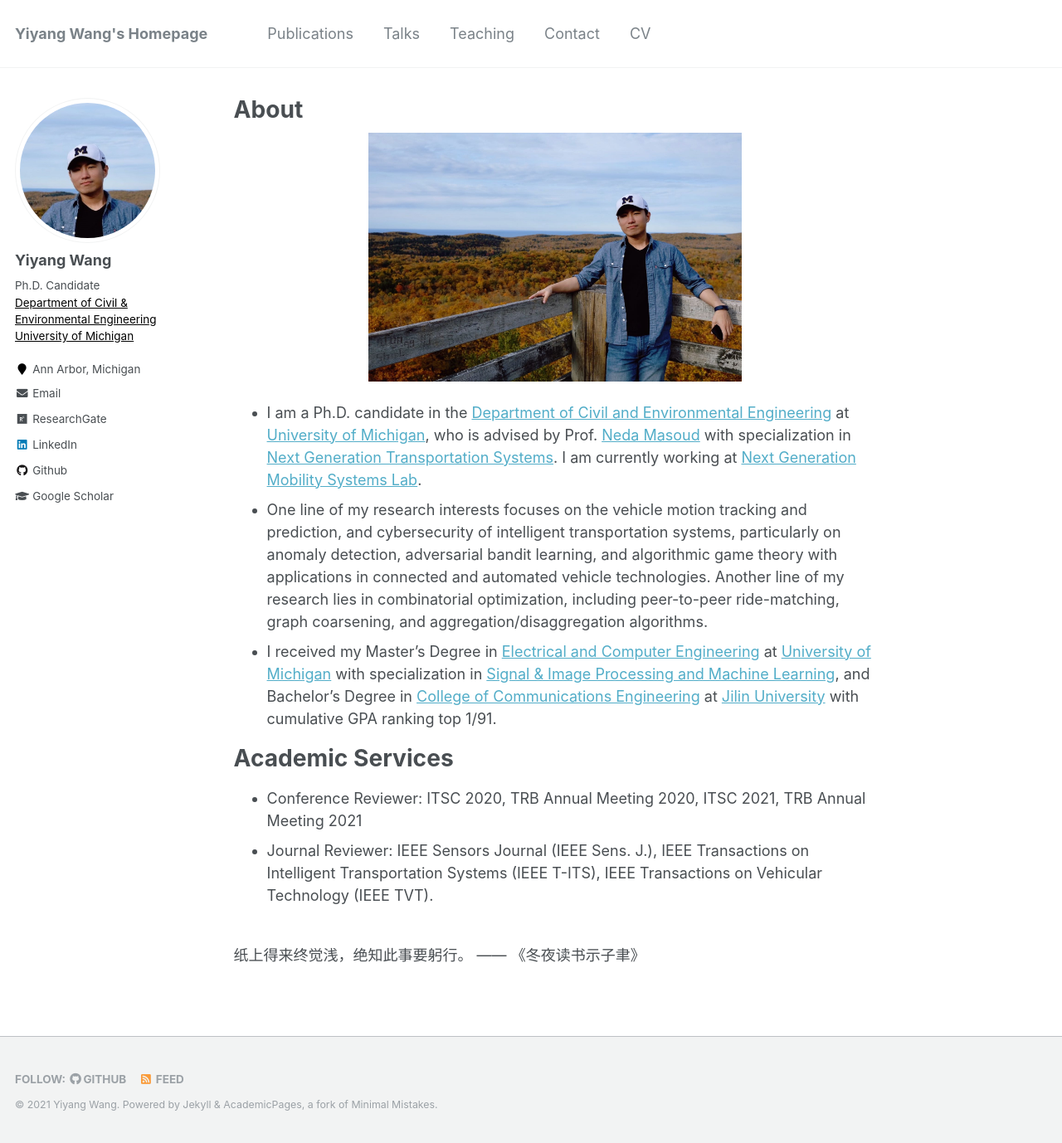
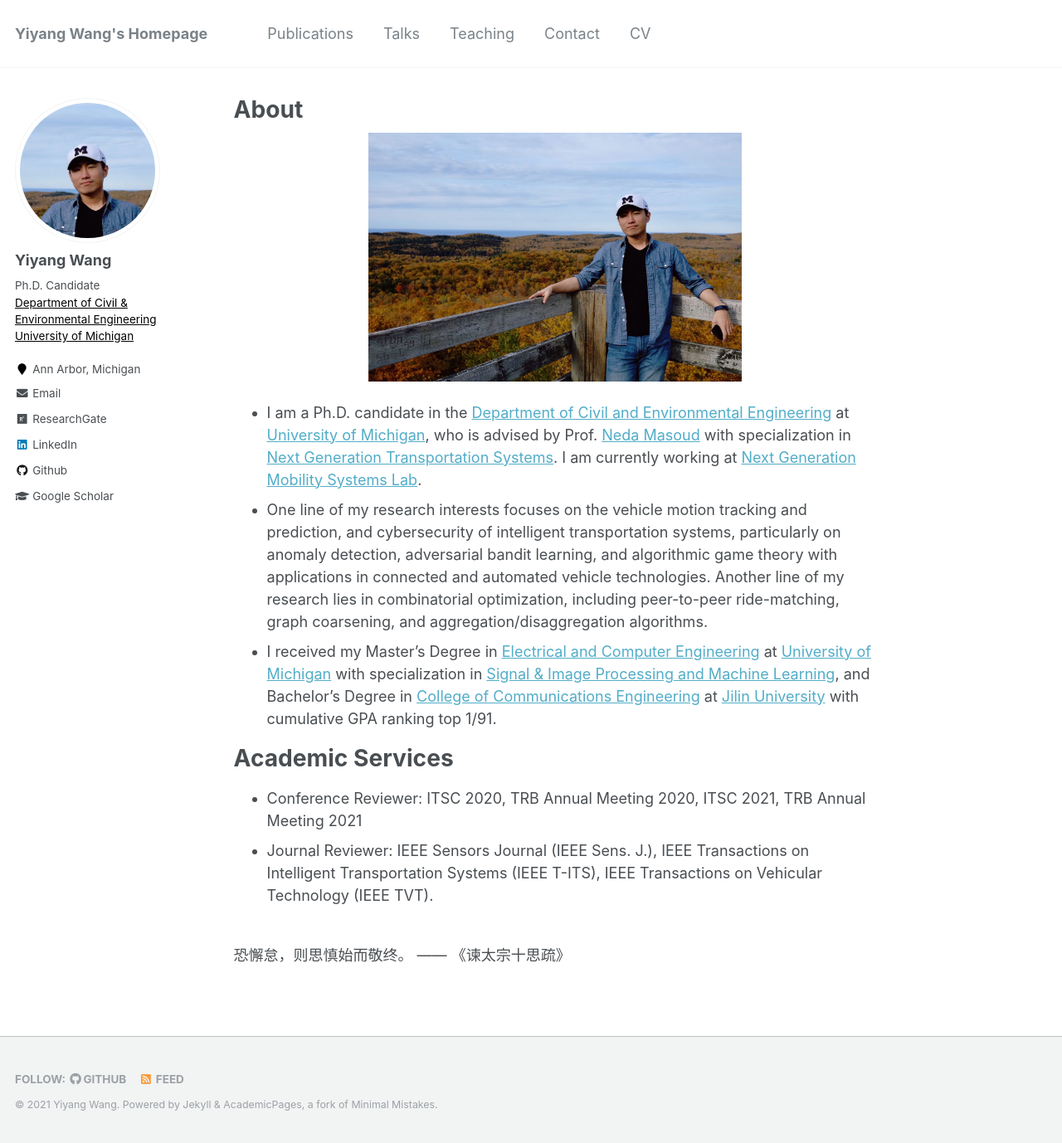
Before and after one commit to yiyangwan/yiyangwan.github.io, a Jekyll site: the page built from _pages/about.md, in a window 1280 px wide and 1378 px high. Shown: the whole window at 83% size. Built offline with Jekyll 4.4.1, drawn with Linux system fonts in a browser that asks for light colours.

Commit message:
Update about.md

```diff
--- a/_pages/about.md
+++ b/_pages/about.md
@@ -21,4 +21,4 @@ redirect_from:
 * Conference Reviewer: ITSC 2020, TRB Annual Meeting 2020, ITSC 2021, TRB Annual Meeting 2021
 * Journal Reviewer: IEEE Sensors Journal (IEEE Sens. J.), IEEE Transactions on Intelligent Transportation Systems (IEEE T-ITS), IEEE Transactions on Vehicular Technology (IEEE TVT).
 
-<br>纸上得来终觉浅，绝知此事要躬行。 ——  《冬夜读书示子聿》
+<br>恐懈怠，则思慎始而敬终。 ——  《谏太宗十思疏》
```
